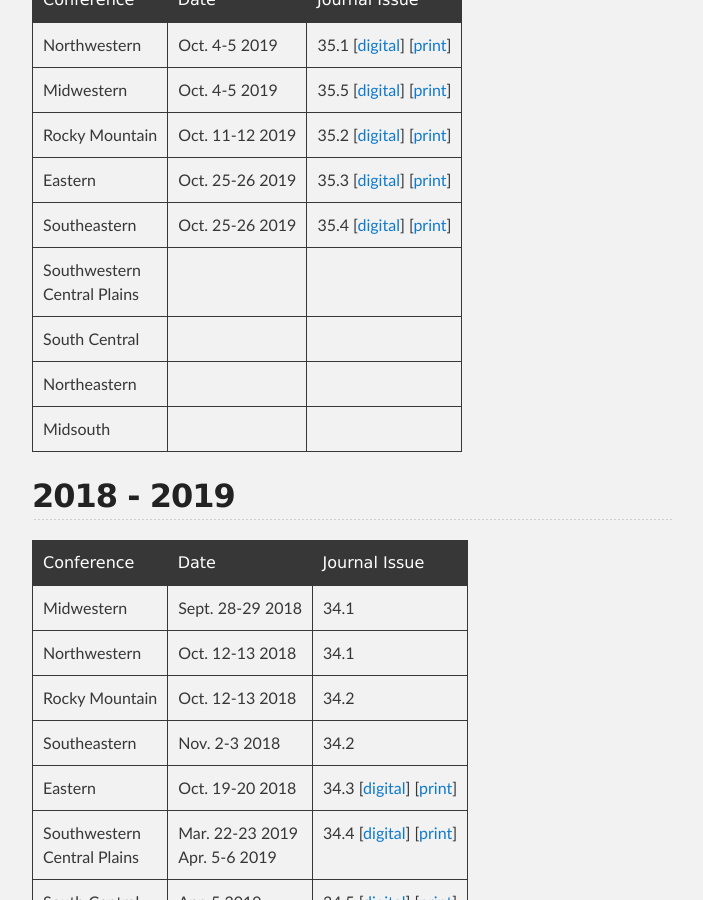
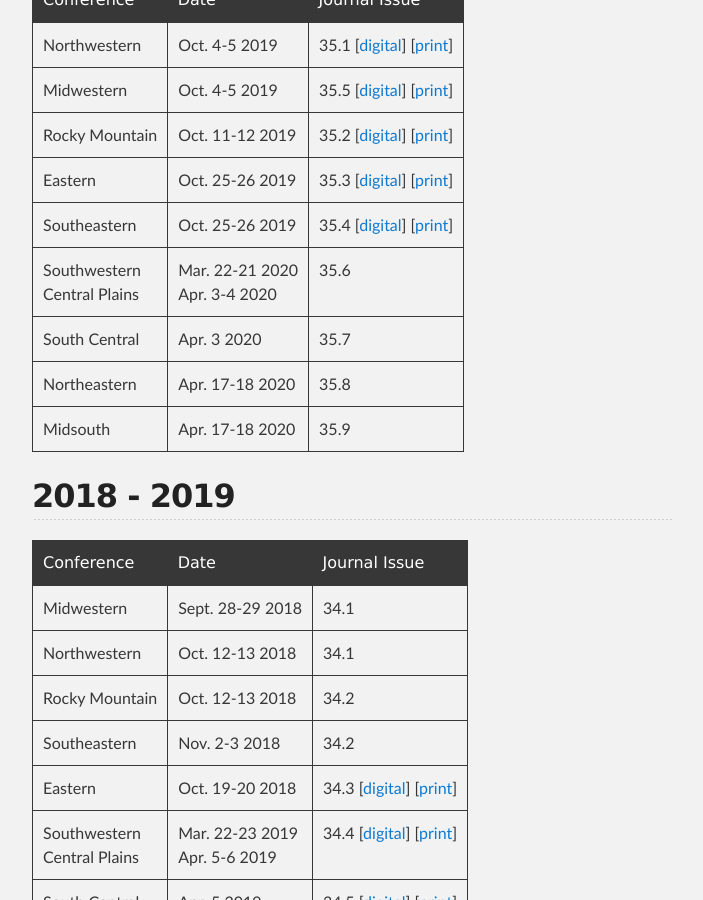
Before and after one commit to ccsc-journal/ccsc-editor, a Jekyll site: the page built from docs/index.md, in a window 1280 px wide and 900 px high, scrolled down 794 px. Shown: the whole window, without its empty margins (288-991 px from the left). Built offline with Jekyll 4.4.1, drawn with Linux system fonts in a browser that asks for light colours; our own code applies the rules of GitHub Pages for plain Markdown files.

Commit message:
add journal numbers

```diff
--- a/docs/index.md
+++ b/docs/index.md
@@ -23,10 +23,10 @@ Sciences in Colleges" according to the following schedule.
 | Rocky Mountain | Oct. 11-12 2019 | 35.2 [[digital](http://www.ccsc.org/publications/journals/RM2019.pdf)] [[print](https://www.amazon.com/dp/1695207424)] |
 | Eastern | Oct. 25-26 2019 | 35.3 [[digital](http://ccsc.org/publications/journals/EA2019.pdf)] [[print](https://www.amazon.com/dp/1699203504)] |
 | Southeastern | Oct. 25-26 2019 | 35.4 [[digital](http://www.ccsc.org/publications/journals/SE2019.pdf)] [[print](https://www.amazon.com/dp/1696005221)] |
-| Southwestern <br> Central Plains | | |
-| South Central | | |
-| Northeastern | | |
-| Midsouth | | |
+| Southwestern <br> Central Plains | Mar. 22-21 2020 <br> Apr. 3-4 2020 | 35.6 |
+| South Central | Apr. 3 2020 | 35.7 |
+| Northeastern | Apr. 17-18 2020 | 35.8 |
+| Midsouth | Apr. 17-18 2020 | 35.9 |
 
 ## 2018 - 2019
 
```
